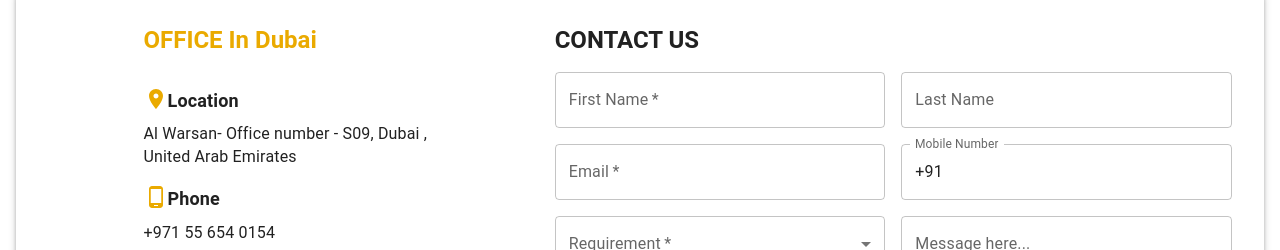
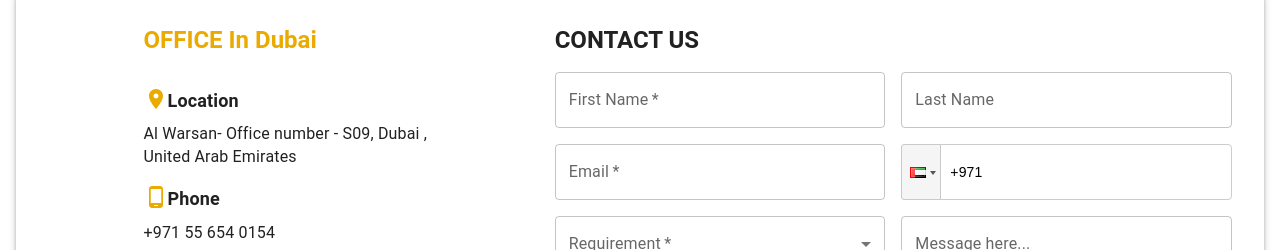
Before and after one commit to deepakumar2023/UniversalAllianceExpress, a React (Create React App) app: page /contact in a window 1280 px wide. Shown: the part 425-675 px from the top of the page. Built offline with nearby package versions, Linux system fonts and the light colour scheme.

Commit message:
add country code in contact us

```diff
--- a/package.json
+++ b/package.json
@@ -13,6 +13,7 @@
     "react": "^19.0.0",
     "react-dom": "^19.0.0",
     "react-fast-marquee": "^1.6.5",
+    "react-phone-input-2": "^2.15.1",
     "react-router-dom": "^7.0.2",
     "react-scripts": "5.0.1",
     "react-slick": "^0.30.3",
--- a/src/pages/Contact.jsx
+++ b/src/pages/Contact.jsx
@@ -15,6 +15,8 @@ import {
 import PhoneAndroidIcon from "@mui/icons-material/PhoneAndroid";
 import MarkEmailUnreadIcon from "@mui/icons-material/MarkEmailUnread";
 import LocationOnIcon from "@mui/icons-material/LocationOn";
+import "react-phone-input-2/lib/style.css";
+import PhoneInput from "react-phone-input-2";
 
 function Contact() {
   const [formData, setFormData] = useState({
@@ -32,8 +34,11 @@ function Contact() {
     setFormData((prev) => ({ ...prev, [name]: value }));
   };
 
-  // Handle form submission
-  // Handle form submission
+  // Handle phone number change
+  const handlePhoneChange = (value) => {
+    setFormData((prev) => ({ ...prev, mobile: value }));
+  };
+
   const handleSubmit = (e) => {
     e.preventDefault();
 
@@ -205,18 +210,18 @@ function Contact() {
                     />
                   </Grid>
                   <Grid item size={{ xs: 12, sm: 6 }}>
-                    <TextField
-                      fullWidth
-                      name="mobile"
-                      label="Mobile Number"
-                      type="tel"
-                      variant="outlined"
+                    <PhoneInput
+                      country={"ae"} // Default country UAE
                       value={formData.mobile}
-                      onChange={handleChange}
-                      InputProps={{
-                        startAdornment: (
-                          <Typography sx={{ mr: 1 }}>+91</Typography>
-                        ),
+                      onChange={handlePhoneChange}
+                      inputProps={{ name: "mobile", required: true }}
+                      containerStyle={{ width: "100%" }}
+                      inputStyle={{
+                        width: "100%",
+                        height: "56px",
+                        borderRadius: "4px",
+                        border: "1px solid #ccc",
+                        paddingLeft: "48px",
                       }}
                     />
                   </Grid>
```
Also changed, not shown: 1 other file (tests, documents, lock files or other folders).
